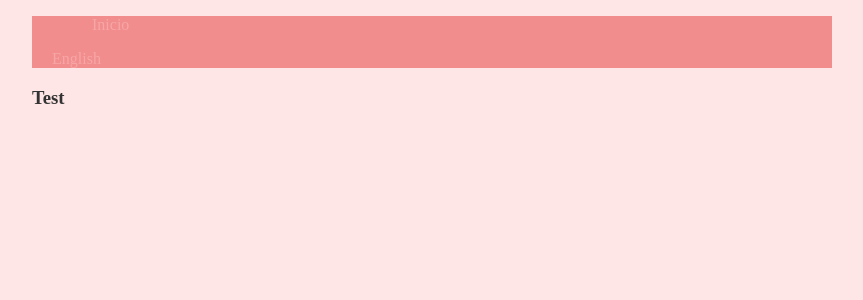
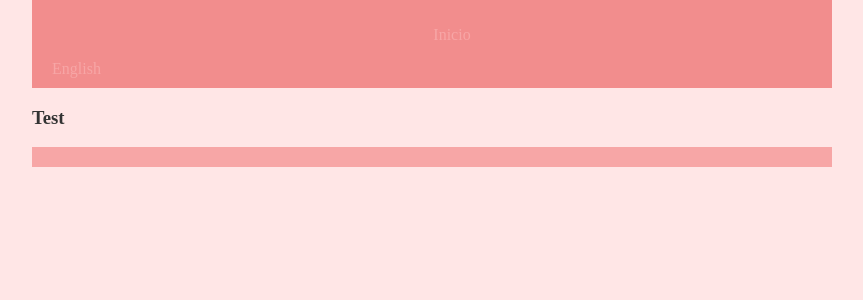
Before and after one commit to amunozo/amunozo.github.io, a Jekyll site: the page built from es/blog.md, in a window 1280 px wide. Shown: the top 300 px of the page, without its empty margins (208-1071 px from the left). Built offline with Jekyll 4.4.1, drawn with Linux system fonts in a browser that asks for light colours.

Commit message:
Update style.css

```diff
--- a/assets/css/style.css
+++ b/assets/css/style.css
@@ -1,7 +1,7 @@
 /* Google Fonts link should be included in the HTML head */
 body {
-  background-color: #ffe6e6;
-  color: #333;
+  background-color: #ffe6e6; /* Light salmon background */
+  color: #333; /* Dark text for readability */
   max-width: 800px; /* Adjust as needed */
   margin: 0 auto; /* Centers the body content */
   padding: 0 20px; /* Adds horizontal padding */
@@ -14,6 +14,9 @@
 header {
   background-color: #f7a6a6; /* Base salmon color for header */
   color: #fff; /* White text for contrast */
+  padding: 10px 0; /* Padding for spacing in the header */
+  text-align: center; /* Centers the header text */
+  font-family: "Roboto Slab", serif; /* Consistent with journal typography */
 }
 
 .roboto-slab-<uniquifier> {
@@ -23,30 +26,53 @@
   font-style: normal;
 }
 
-
 nav {
   max-width: 800px; /* Adjust as needed */
   margin: 0 auto; /* Centers the navigation */
-  padding: 0 20px; /* Adds horizontal padding */
-  background-color: #f28d8d;
+  padding: 10px 20px; /* Adds padding */
+  background-color: #f28d8d; /* Darker salmon color for navigation */
 }
 
 nav ul {
   list-style: none;
   display: flex;
+  justify-content: space-around; /* Distributes nav items evenly */
 }
 
 nav ul li {
   margin-right: 20px;
 }
 
+nav ul li:last-child {
+  margin-right: 0; /* Remove margin for the last item */
+}
+
 a {
   text-decoration: none;
-  color: #f7a6a6;
+  color: #f7a6a6; /* Lighter salmon color for links */
 }
 
 a:hover {
   color: #f28d8d; /* Darker salmon color on hover */
+}
+
+/* Adjust article section */
+article {
+  padding: 20px;
+  background-color: #fff; /* White background for readability */
+  border-radius: 8px; /* Slightly rounded corners */
+  box-shadow: 0 4px 8px rgba(0, 0, 0, 0.1); /* Subtle shadow for depth */
+}
+
+article h2 {
+  color: #f28d8d; /* Use the darker salmon color for headings */
+}
+
+footer {
+  background-color: #f7a6a6;
+  color: #fff;
+  padding: 10px;
+  text-align: center;
 }
 
 /* Responsive design */
@@ -55,4 +81,17 @@
     max-width: 100%;
     padding: 0 10px; /* Adjust padding for smaller screens */
   }
+
+  nav ul {
+    flex-direction: column; /* Stack nav items vertically on smaller screens */
+    align-items: center; /* Center align items */
+  }
+
+  nav ul li {
+    margin-bottom: 10px; /* Add space between items */
+  }
+
+  nav ul li:last-child {
+    margin-bottom: 0; /* Remove bottom margin for the last item */
+  }
 }
```
